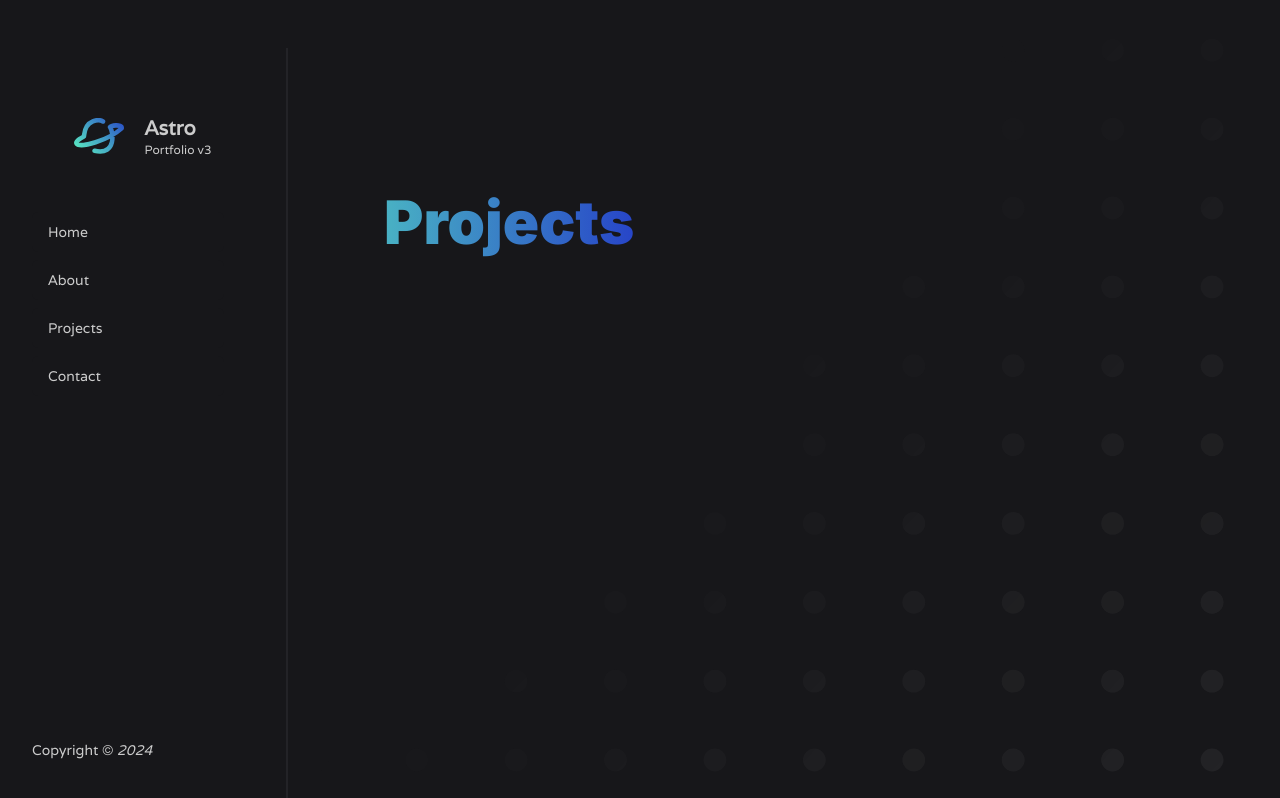
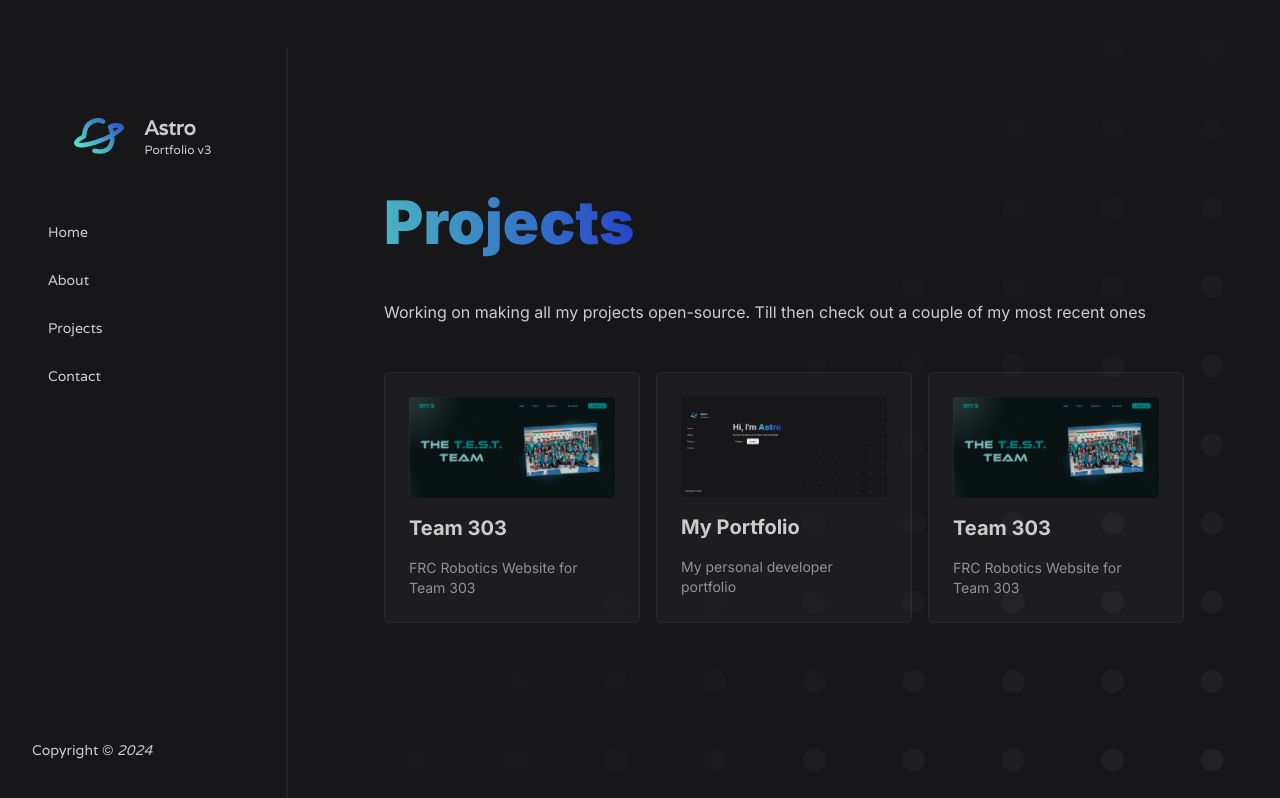
Before and after one commit to astro-develops/portfolio, a Next.js app: page /projects in a window 1280 px wide. Built offline with nearby package versions, Linux system fonts and the light colour scheme.

Commit message:
nav bar fix + project page

```diff
--- a/app/contacts/page.tsx
+++ b/app/contacts/page.tsx
@@ -11,8 +11,10 @@ export default function Home() {
 
   return (
     <main className="flex min-h-screen flex-col p-24 text-[#CCC] ml-72 bg-[url('/a.svg')] bg-no-repeat bg-cover bg-center">
-      <h1 className="text-6xl font-bold mt-24 font-bold">
-      <b className="bg-clip-text text-transparent bg-gradient-to-r from-[#49B2C4] to-[#2745C8]">Contact Me</b>
+      <h1 className="text-6xl font-bold mt-12 font-bold">
+        <b className="bg-clip-text text-transparent bg-gradient-to-r from-[#49B2C4] to-[#2745C8]">
+          Contact Me
+        </b>
       </h1>
       <p className="my-6">Feel free to reach out to me via the following</p>
       <div className="my-12 flex flex-col justify-left items-left gap-4">
--- a/app/projects/page.tsx
+++ b/app/projects/page.tsx
@@ -6,14 +6,63 @@ import { useToast } from "@/components/ui/use-toast";
 import { FaDiscord, FaGithub } from "react-icons/fa";
 import { MdEmail } from "react-icons/md";
 
+const projects: { img: string; title: string; des: string; url: string }[] = [
+  {
+    img: "303.png",
+    title: "Team 303",
+    des: "FRC Robotics Website for Team 303",
+    url: "https://team303.vercel.app/",
+  },
+  {
+    img: "portfolio.png",
+    title: "My Portfolio",
+    des: "My personal developer portfolio",
+    url: "https://astro-gamma-peach.vercel.app/",
+  },
+  {
+    img: "303.png",
+    title: "Team 303",
+    des: "FRC Robotics Website for Team 303",
+    url: "https://team303.vercel.app/",
+  }
+];
+
 export default function Home() {
   const { toast } = useToast();
 
   return (
     <main className="flex min-h-screen flex-col p-24 text-[#CCC] ml-72 bg-[url('/a.svg')] bg-no-repeat bg-cover bg-center">
       <h1 className="text-6xl font-bold mt-24 font-bold">
-      <b className="bg-clip-text text-transparent bg-gradient-to-r from-[#49B2C4] to-[#2745C8]">Projects</b>
+        <b className="bg-clip-text text-transparent bg-gradient-to-r from-[#49B2C4] to-[#2745C8]">
+          Projects
+        </b>
       </h1>
+      <p className="my-12">
+        Working on making all my projects open-source. Till then check out a
+        couple of my most recent ones
+      </p>
+      <div className="grid grid-cols-3 gap-4 justify-center">
+        {projects.map((p, index) => (
+          <a
+            className="p-6 rounded-md bg-[#AAAAAA0a] border-[#CCCCCC12] border"
+            href={p.url}
+            target="#"
+          >
+            <Image
+              src={`/projects/${p.img}`}
+              alt="img"
+              width="300"
+              height="300"
+              className="rounded"
+            />
+            <h1 className="text-[#CCC] my-4 font-bold text-xl">{p.title}</h1>
+
+            <p className="text-[#CCCCCCAA] text-sm">
+              {p.des}
+            </p>
+          </a>
+        ))}
+      </div>
     </main>
   );
 }
--- a/components/nav.tsx
+++ b/components/nav.tsx
@@ -1,28 +1,38 @@
 import Image from "next/image";
 import { Button } from "@/components/ui/button";
 import { Varela, Roboto } from "next/font/google";
+import { FaHome, FaUser, FaFolder, FaPhoneAlt } from "react-icons/fa";
 
 const varela = Varela({ weight: "400", subsets: ["latin"] });
 
 export default function Nav() {
   return (
     <>
-      <div className={`flex flex-col fixed w-72 py-12 px-8 overflow-hidden h-full mt-12 border-r-2 border-[#232327] text-[#CCC] ${varela.className}`}>
+      <div
+        className={`flex flex-col fixed w-24 md:w-72 py-12 px-4 md:px-8 overflow-hidden h-full mt-12 border-r-2 border-[#232327] text-[#CCC] ${varela.className}`}
+      >
         <div className="flex items-center gap-5 justify-center h-20">
-          <Image src="/logo.svg" width="50" height="50" alt="logo" />
-          <div className="flex flex-col">
-          <h1 className="text-xl font-bold">Astro</h1>
-          <p className="text-xs font-light">Portfolio v3</p>
+          <Image
+            src="/logo.svg"
+            width="50"
+            height="50"
+            alt="logo"
+            className="scale-130 md:scale-100"
+          />
+          <div className="flex flex-col hidden md:block">
+            <h1 className="text-xl font-bold">Astro</h1>
+            <p className="text-xs font-light">Portfolio v3</p>
           </div>
         </div>
-        <ul className="flex flex-col py-8">
+        <ul className="flex flex-col py-8 gap-4 md:gap-0">
           <li>
             <a
               href="./"
               className="text-sm font-medium flex flex-row items-center h-12 transform hover:translate-x-2 transition-transform ease-in duration-200 text-gray-500 hover:text-gray-800"
             >
               <Button variant="secondary" className="w-48">
-                Home
+                <p className="hidden md:block">Home</p>
+                <FaHome className="block md:hidden text-[#CCC] text-3xl" />
               </Button>
             </a>
           </li>
@@ -32,7 +42,8 @@ export default function Nav() {
               className="text-sm font-medium flex flex-row items-center h-12 transform hover:translate-x-2 transition-transform ease-in duration-200 text-gray-500 hover:text-gray-800"
             >
               <Button variant="secondary" className="w-48">
-                About
+                <p className="hidden md:block">About</p>
+                <FaUser className="block md:hidden text-[#CCC] text-3xl" />
               </Button>
             </a>
           </li>
@@ -42,7 +53,8 @@ export default function Nav() {
               className="text-sm font-medium flex flex-row items-center h-12 transform hover:translate-x-2 transition-transform ease-in duration-200 text-gray-500 hover:text-gray-800"
             >
               <Button variant="secondary" className="w-48">
-                Projects
+                <p className="hidden md:block">Projects</p>
+                <FaPhoneAlt className="block md:hidden text-[#CCC] text-3xl" />
               </Button>
             </a>
           </li>
@@ -52,14 +64,16 @@ export default function Nav() {
               className="text-sm font-medium flex flex-row items-center h-12 transform hover:translate-x-2 transition-transform ease-in duration-200 text-gray-500 hover:text-gray-800"
             >
               <Button variant="secondary" className="w-48">
-                Contact
+                <p className="hidden md:block">Contact</p>
+                <FaFolder className="block md:hidden text-[#CCC] text-3xl" />
               </Button>
             </a>
           </li>
         </ul>
-        <div className="fixed bottom-10 text-sm">
-          <p>Copyright © <i className="italic">2024</i></p>
-
+        <div className="fixed bottom-10 text-sm hidden md:block">
+          <p>
+            Copyright © <i className="italic">2024</i>
+          </p>
         </div>
       </div>
     </>
```
Also changed, not shown: public/projects/303.png (added), public/projects/portfolio.png (added).
